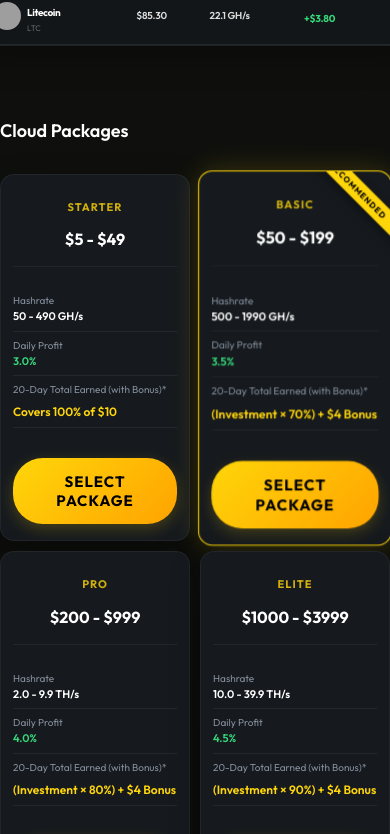
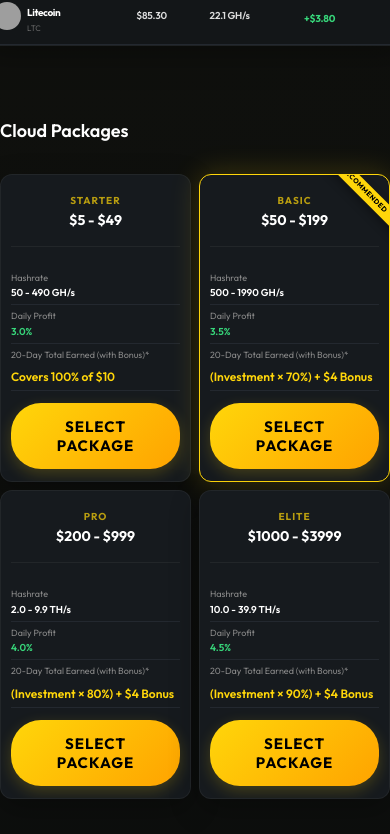
Before and after one commit to imesh4523/mining, a React (Vite) app: page / in a window 390 px wide. Shown: the part 774-1608 px from the top of the page. Built offline with nearby package versions, Linux system fonts and the light colour scheme; no server answers; grey boxes are pictures that could not be loaded.

Commit message:
UI: Further reduce mobile plan card size - smaller fonts, tighter padding

```diff
--- a/src/components/MiningPlans.css
+++ b/src/components/MiningPlans.css
@@ -87,63 +87,74 @@
 
 @media (max-width: 768px) {
   .plans-grid {
-    grid-template-columns: 1fr 1fr; /* Two per row on mobile */
-    gap: 10px; /* Tighter gap for small screen */
+    grid-template-columns: 1fr 1fr;
+    gap: 8px;
   }
 
   .plan-card {
-    padding: 24px 12px 16px; /* Very compact padding */
-    border-radius: 14px;
+    padding: 18px 10px 12px;
+    border-radius: 12px;
     min-height: auto;
   }
 
   .recommended-ribbon {
-    top: 10px;
-    right: -45px;
-    padding: 3px 40px;
-    font-size: 8px;
+    top: 8px;
+    right: -46px;
+    padding: 2px 40px;
+    font-size: 7px;
+    letter-spacing: 0.5px;
   }
 
   .plan-header {
     display: flex;
-    flex-direction: column; /* Stack name and price in narrow columns */
+    flex-direction: column;
     align-items: flex-start;
-    gap: 4px;
+    gap: 2px;
+    margin-bottom: 10px;
+  }
+
+  .plan-name {
+    font-size: 10px;
+    opacity: 0.7;
+    letter-spacing: 1px;
+  }
+
+  .plan-price {
+    font-size: 14px;
+    font-weight: 800;
+    margin-top: 0;
+  }
+
+  .plan-info {
     margin-bottom: 12px;
   }
 
-  .plan-name {
-    font-size: 11px;
-    opacity: 0.8;
-  }
-
-  .plan-price {
-    font-size: 16px;
-    font-weight: 800;
-  }
-
   .info-row {
-    padding: 6px 0;
-    flex-wrap: wrap; /* Allow values to wrap if column is very narrow */
+    padding: 4px 0;
+    flex-wrap: wrap;
   }
 
   .info-label {
-    font-size: 10px;
+    font-size: 9px;
+    color: #888;
   }
 
   .info-value {
-    font-size: 11px;
-    width: 100%; /* Force value to new line if name above it to save space */
+    font-size: 10px;
+    width: 100%;
+    margin-top: 1px;
   }
 
   .btn-buy {
-    padding: 10px 5px;
-    font-size: 11px;
+    padding: 8px 4px;
+    font-size: 10px;
     border-radius: 8px;
+    letter-spacing: 0.5px;
   }
 
   .plan-card.popular {
     border-width: 1px;
+    transform: none;
   }
 }
 
```
